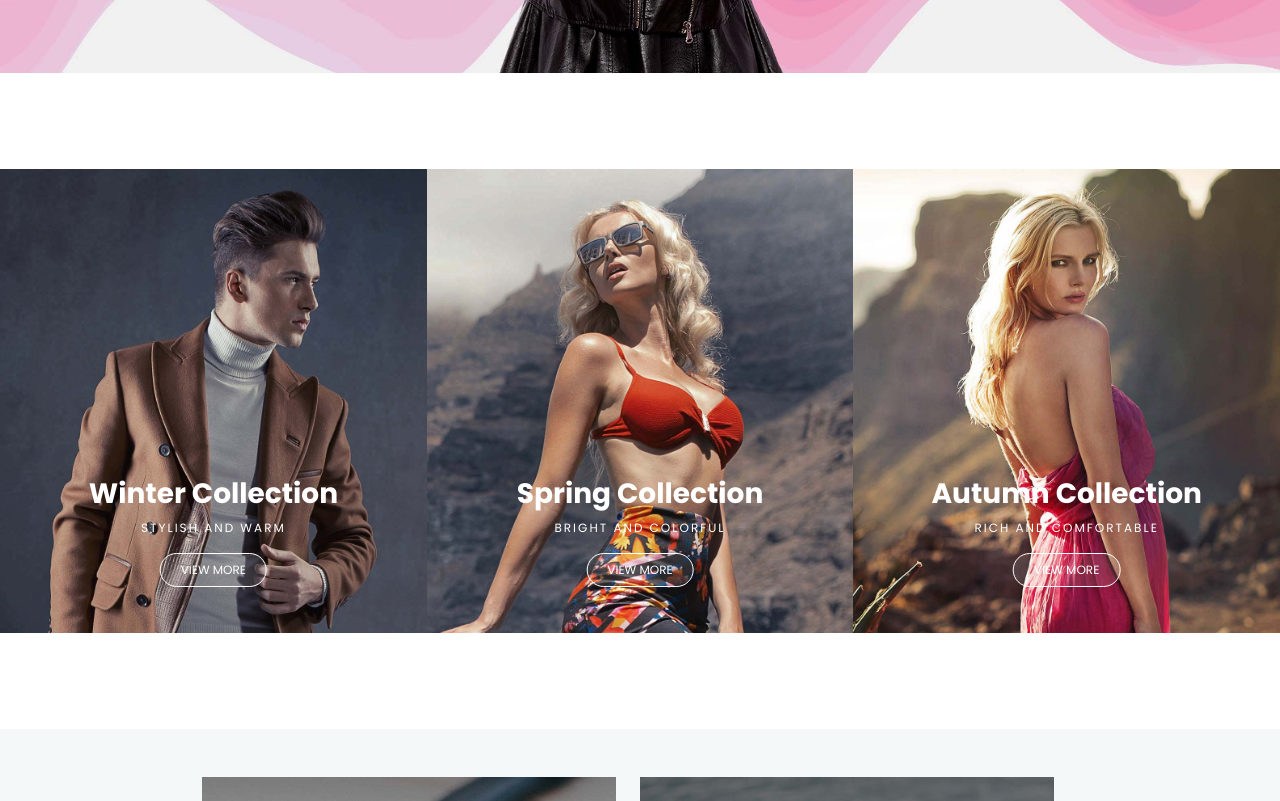
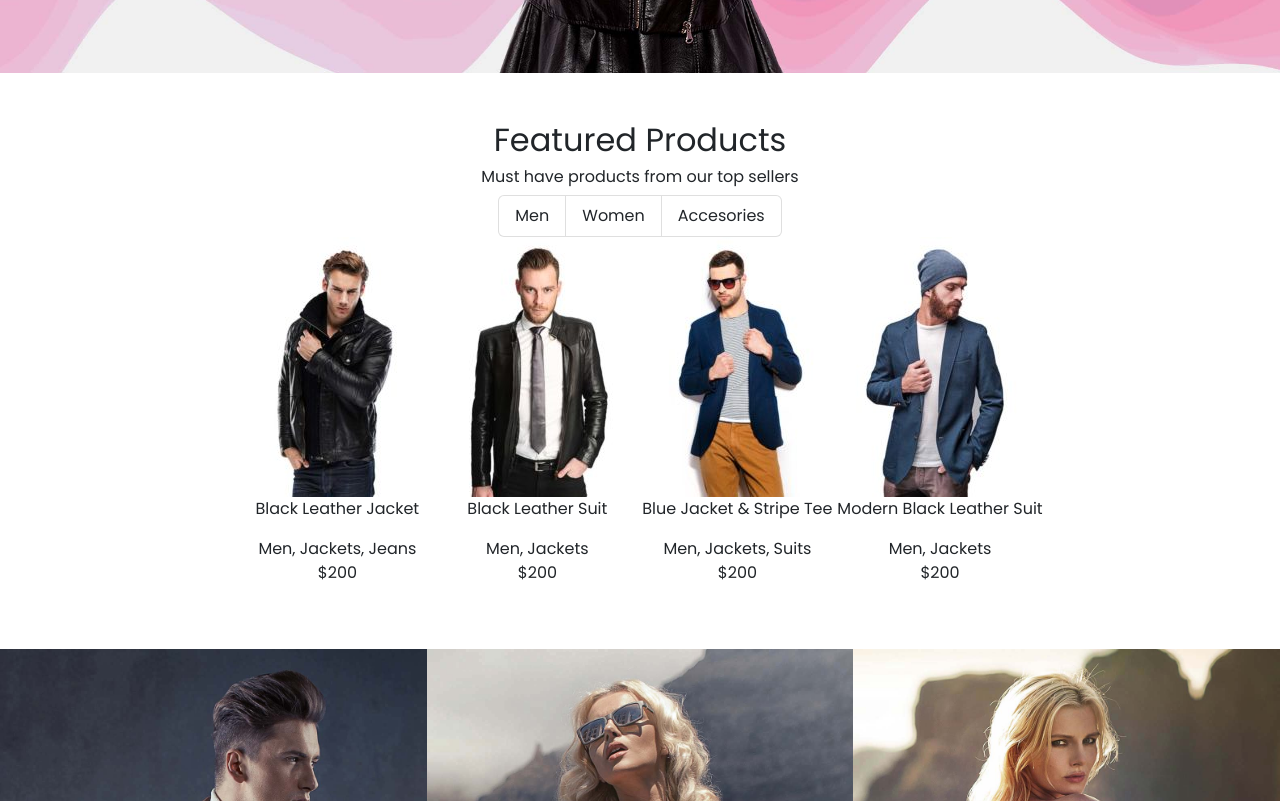
Before and after one commit to GiadaMarzapane/proj-html-vuejs, a Vue app: page / in a window 1280 px wide. Shown: the part 600-1401 px from the top of the page. Built offline with nearby package versions, Linux system fonts and the light colour scheme.

Commit message:
Add section FeaturedProducts

```diff
--- /dev/null
+++ b/src/components/AppFeaturedProducts.vue
@@ -0,0 +1,63 @@
+<script>
+
+    import { store } from '../store';
+
+    export default {
+        name: 'AppFeaturedProducts',
+        data() {
+            return {
+                store,
+                activeSection: 0
+            }
+        },
+        methods:{
+            getImgPath(myPath){
+                return new URL(myPath, import.meta.url).href
+            },
+            activeCollection(i){
+                console.log('click su', i)
+                return this.activeSection = i;
+            }
+        }
+    }
+</script>
+
+<template>
+    <section>
+        <div class="text-center">
+            <h2>Featured Products</h2>
+            <h6>Must have products from our top sellers</h6>
+
+            <div class="choice">
+                <ul class="list-group list-group-horizontal">
+                    <li v-for="element, index in store.featuredProducts"
+                    class="list-group-item text-capitalize"
+                    @click="activeCollection(index)">
+                    {{ element.section }}
+                    </li>
+                </ul>
+            </div>
+
+            <div :id="store.featuredProducts[activeSection].section"
+            class="d-flex justify-content-center">
+                <div v-for="element in store.featuredProducts[activeSection].card_info">
+                    <img :src="getImgPath(`${element.img_path}`)" alt="">
+                    <p>{{element.title}}</p>
+                    <span>{{element.info}}</span>
+                    <p>$200</p>
+                </div>
+            </div>
+
+        </div>
+    </section>
+</template>
+
+<style lang="scss" scoped>
+    .choice{
+        max-width: fit-content;
+        margin: 0 auto;
+    }
+    .not-active{
+        background-color: $my-light-gray;
+    }
+</style>
--- a/src/components/AppMain.vue
+++ b/src/components/AppMain.vue
@@ -1,12 +1,14 @@
 <script>
 import AppCollection from './AppCollection.vue';
 import AppMiddleSection from './AppMiddleSection.vue';
+import AppFeaturedProducts from './AppFeaturedProducts.vue';
 
     export default{
         name: 'AppMain',
         components: {
             AppCollection,
-            AppMiddleSection
+            AppMiddleSection,
+            AppFeaturedProducts
         }
     }
 
@@ -18,6 +20,7 @@ import AppMiddleSection from './AppMiddleSection.vue';
     <section>
     </section>
     <!-- COLLECTION -->
+    <AppFeaturedProducts />
     <AppCollection />
     <AppMiddleSection />
 
--- a/src/main.js
+++ b/src/main.js
@@ -2,6 +2,7 @@ import { createApp } from 'vue'
 import App from './App.vue'
 import { library } from '@fortawesome/fontawesome-svg-core'
 import { FontAwesomeIcon } from '@fortawesome/vue-fontawesome'
+// import * as bootstrap from 'bootstrap'
 
 import { faFacebook } from '@fortawesome/free-brands-svg-icons'
 import { faTwitter } from '@fortawesome/free-brands-svg-icons'
--- a/src/store.js
+++ b/src/store.js
@@ -32,5 +32,85 @@ export const store = reactive({
             button: 'view more',
             img_path: '../asset/images/promo_box_2_bg.jpg'
         }
+    ],
+    featuredProducts: [
+        {
+            section: 'men',
+            id: 1,
+            card_info: [
+                {
+                    title: 'Black Leather Jacket',
+                    info: 'Men, Jackets, Jeans',
+                    original_price: '$235',
+                    current_price: '$200',
+                    img_path: '../asset/images/black_elegant_leather_jacket-200x260.jpg'
+                }, {
+                    title: 'Black Leather Suit',
+                    info: 'Men, Jackets',
+                    current_price: '$176',
+                    img_path: '../asset/images/black_leather_suit-200x260.jpg'
+                }, {
+                    title: 'Blue Jacket & Stripe Tee',
+                    info: 'Men, Jackets, Suits',
+                    current_price: '$580',
+                    img_path: '../asset/images/blue_jacket_and_white_stripe_tee-200x260.jpg'
+                }, {
+                    title: 'Modern Black Leather Suit',
+                    info: 'Men, Jackets',
+                    current_price: '$96',
+                    img_path: '../asset/images/blue_leather_jacket-200x260.jpg'
+                }
+            ]
+        },
+        {
+            section: 'women',
+            id: 2,
+            card_info: [
+                {
+                    title: 'Black Leather Jacket',
+                    info: 'Women, Jackets, Jeans',
+                    original_price: '$235',
+                    current_price: '$200',
+                    img_path: '../asset/images/black_leather_jacket-200x260.jpg'
+                }, {
+                    title: 'Hipster Balck Top',
+                    info: 'Women, Top',
+                    current_price: '$176',
+                    img_path: '../asset/images/hipster_black_top-200x260.jpg'
+                }, {
+                    title: 'Modern Love Print Tee',
+                    info: 'Women, Tee',
+                    current_price: '$150',
+                    img_path: '../asset/images/modern_love_tee-200x260.jpg'
+                }, {
+                    title: 'Printed Spring Dress',
+                    info: 'Women, Dress',
+                    current_price: '$259',
+                    img_path: '../asset/images/spring_printed_dress-200x260.jpg'
+                }
+            ]
+        }, {
+            section: 'accesories',
+            id: 3,
+            card_info: [
+                {
+                    title: 'Brown Dress Shoes',
+                    info: 'Men, Shoes',
+                    original_price: '$235',
+                    current_price: '$200',
+                    img_path: '../asset/images/brown_dress_shoes-200x260.jpg'
+                }, {
+                    title: 'Casual Leather Belts',
+                    info: 'Men, Belt',
+                    current_price: '$176',
+                    img_path: '../asset/images/casual_leather_belts-200x260.jpg'
+                }, {
+                    title: 'Modern Leather Boots',
+                    info: 'Men, Shoes, Boots',
+                    current_price: '$150',
+                    img_path: '../asset/images/modern_leather_boots-200x260.jpg'
+                }
+            ]
+        }
     ]
 })
```
